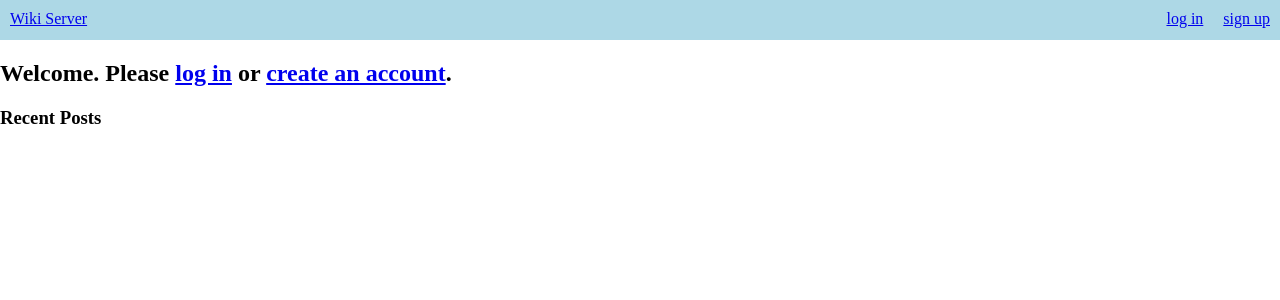
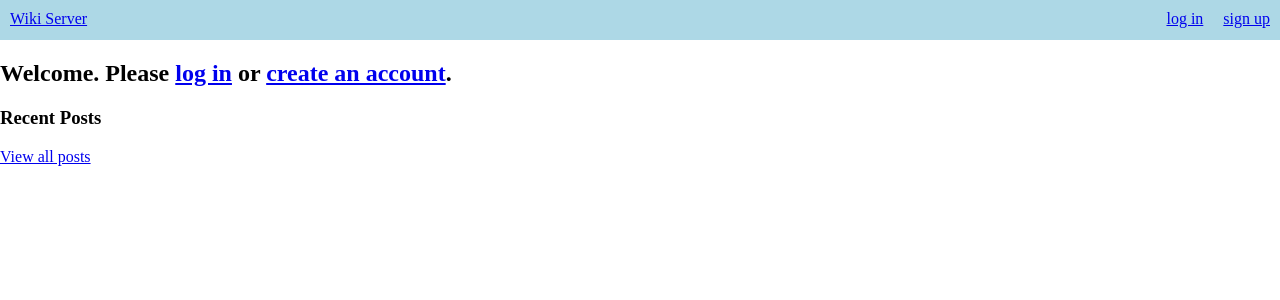
Before and after one commit to geordyp/Wiki-Server, a Django app: page /wiki/ in a window 1280 px wide. Shown: the top 300 px of the page. Run offline with Django 3.2, Linux system fonts and the light colour scheme; data that the repository does not hold is empty.

Commit message:
Add view all posts button to home page

```diff
--- a/researchproject/wikiserver/templates/wikiserver/index.html
+++ b/researchproject/wikiserver/templates/wikiserver/index.html
@@ -10,9 +10,10 @@
 <h3>Recent Posts</h3>
 <ul>
 {% for p in recentPosts %}
-<li><a href="{% url 'wikiserver:post-view' postid=p.id %}">{{ p.title }}</a> by {{ p.owner.username }}</li>
+<li style="margin-bottom:10px;"><a href="{% url 'wikiserver:post-view' postid=p.id %}">{{ p.title }}</a> by {{ p.owner.username }}</li>
 {% endfor %}
 </ul>
+<p><a href="{% url 'wikiserver:post-list' pageNum=1 %}">View all posts</a></p>
 
 {% if userLoggedIn %}
 <p><a href="{% url 'wikiserver:post-create' %}">Create a post</a></p>
```
